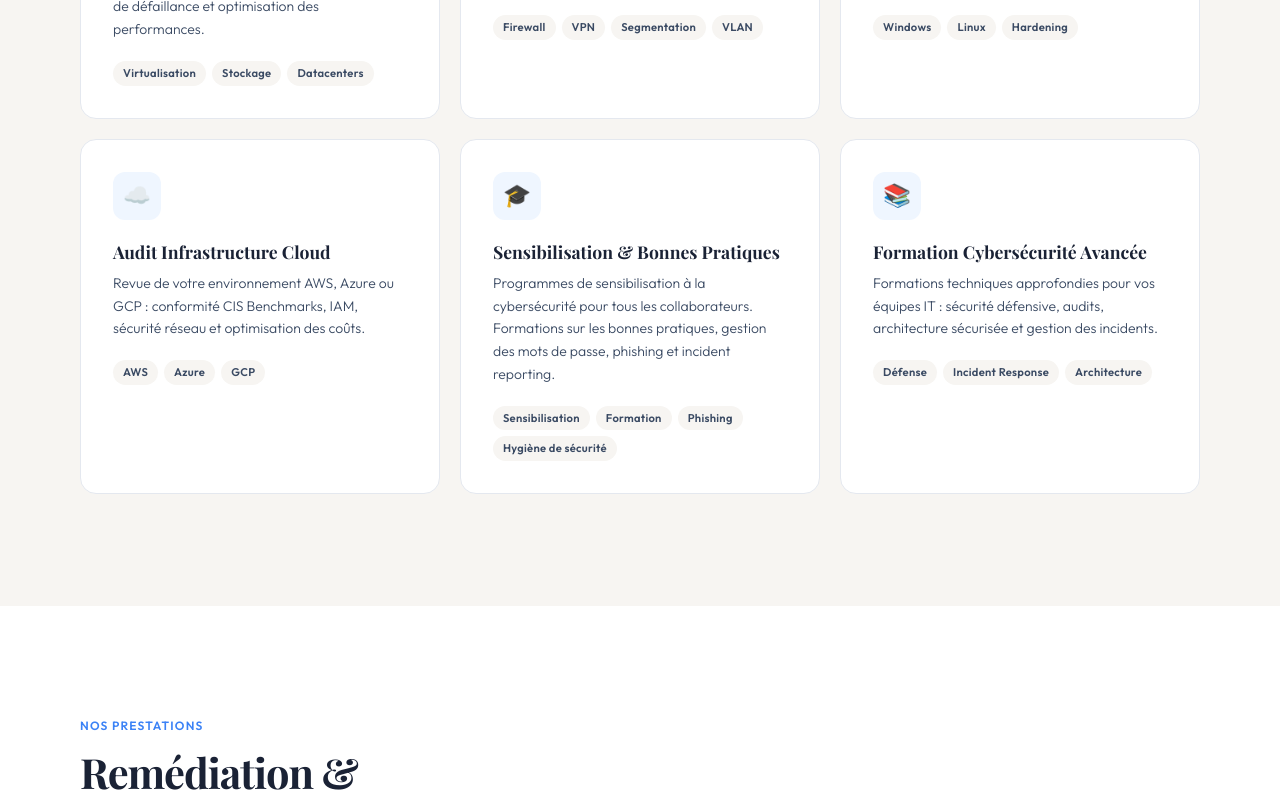
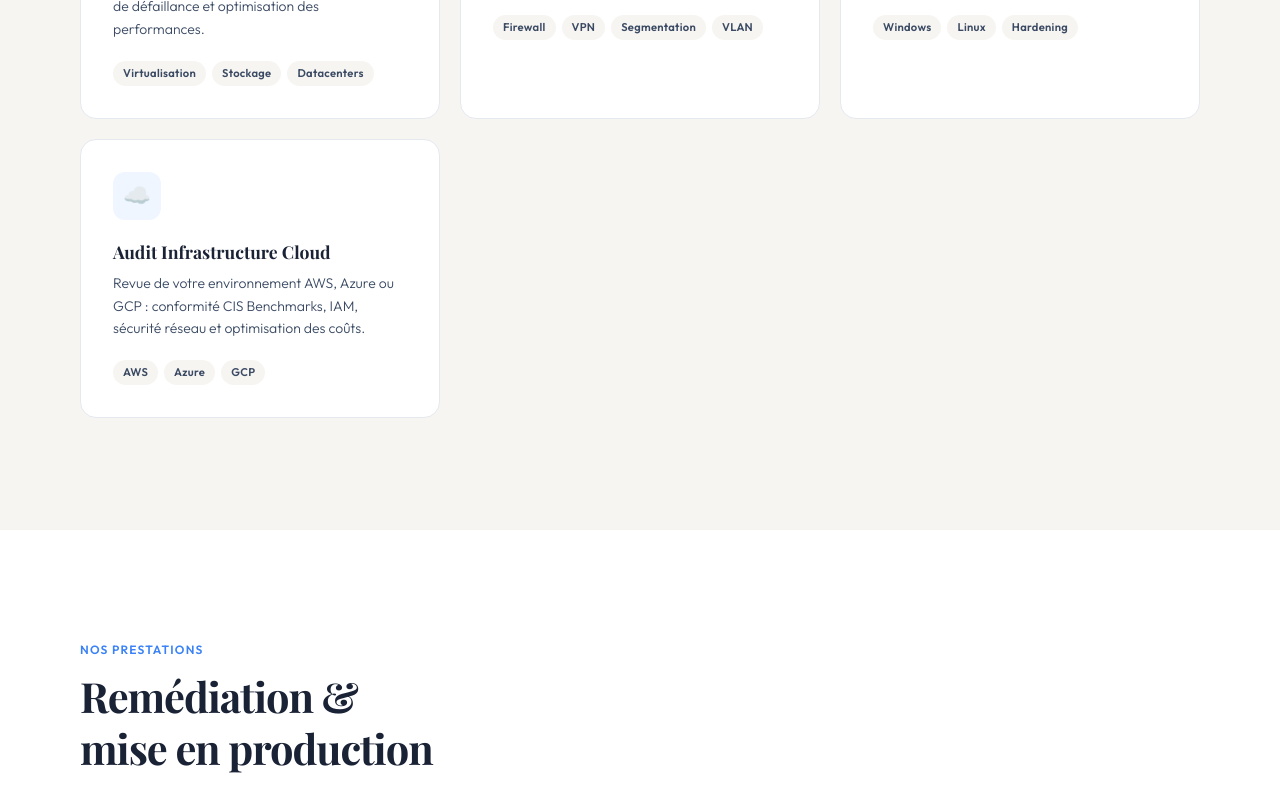
Before and after one commit to lionneleng-droid/Site_Mistral-IT, a Next.js app: page / in a window 1280 px wide. Shown: the part 1400-2195 px from the top of the page. Built offline with nearby package versions, Linux system fonts and the light colour scheme.

Commit message:
fix: change order items

```diff
--- a/data.ts
+++ b/data.ts
@@ -30,20 +30,6 @@ export const AUDITS = [
       "Revue de votre environnement AWS, Azure ou GCP : conformité CIS Benchmarks, IAM, sécurité réseau et optimisation des coûts.",
     tags: ["AWS", "Azure", "GCP"],
   },
-  {
-    icon: "🎓",
-    title: "Sensibilisation & Bonnes Pratiques",
-    description:
-      "Programmes de sensibilisation à la cybersécurité pour tous les collaborateurs. Formations sur les bonnes pratiques, gestion des mots de passe, phishing et incident reporting.",
-    tags: ["Sensibilisation", "Formation", "Phishing", "Hygiène de sécurité"],
-  },
-  {
-    icon: "📚",
-    title: "Formation Cybersécurité Avancée",
-    description:
-      "Formations techniques approfondies pour vos équipes IT : sécurité défensive, audits, architecture sécurisée et gestion des incidents.",
-    tags: ["Défense", "Incident Response", "Architecture"],
-  },
 ] as const;
 
 export type Service = {
@@ -66,6 +52,7 @@ export const SERVICES: Service[] = [
       "Application des correctifs système",
       "Durcissement configuration (CIS/ANSSI)",
       "Re-test de validation post-correction",
+      "Plan de mise à jour de vos serveurs et poste de travail",
       "Rapport de clôture signé",
     ],
   },
@@ -88,11 +75,11 @@ export const SERVICES: Service[] = [
     title: "SOC & Supervision",
     shortDesc: "SIEM, détection et réponse aux incidents",
     fullDesc:
-      "Déploiement d'un Security Operations Center adapté à votre taille. Intégration SIEM, création de règles de détection sur-mesure, playbooks d'incident et supervision continue par mes analystes certifiés.",
+      "Déploiement d'un Security Operations Center adapté à votre taille. Intégration SIEM, création de règles de détection sur-mesure, remontées d'incidents et supervision continue.",
     deliverables: [
-      "Déploiement SIEM / SOAR",
       "Règles de détection personnalisées",
-      "Playbooks réponse incidents",
+      "Remontées d'incidents",
+      "Antivirus & EDR monitorés",
       "Tableaux de bord temps réel",
       "Supervision 24/7 (option)",
     ],
```
